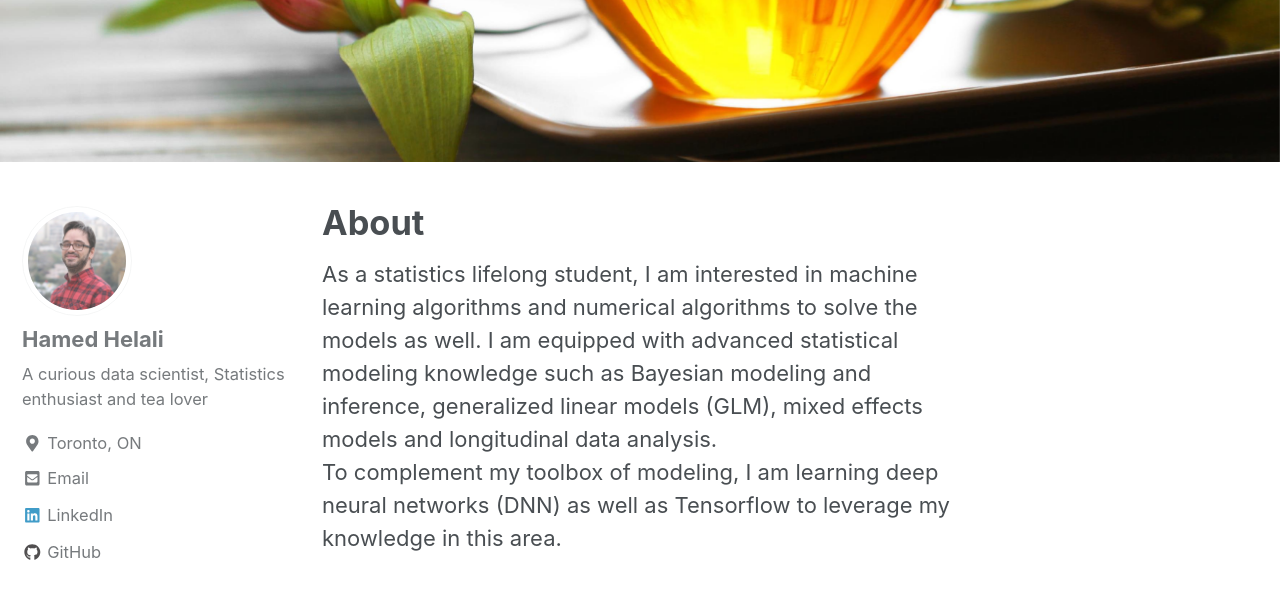
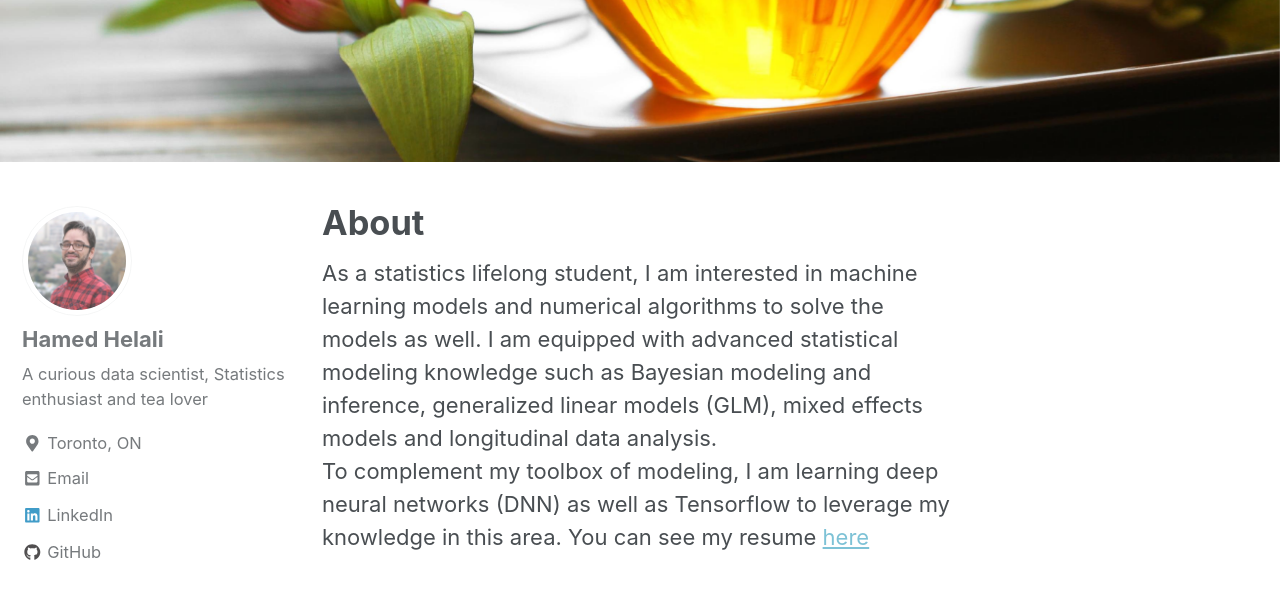
Before and after one commit to hamedhelali/hamedhelali.github.io, a Jekyll site: the page built from _pages/about.md, in a window 1280 px wide and 900 px high, scrolled down 414 px. Shown: the top 599 px of the window. Built offline with Jekyll 4.4.1, drawn with Linux system fonts in a browser that asks for light colours; nearby versions of some CDN libraries.

Commit message:
Update about.md

```diff
--- a/_pages/about.md
+++ b/_pages/about.md
@@ -5,5 +5,6 @@ header:
   image: "/images/tea.jpg"
 ---
 
-As a statistics lifelong student, I am interested in machine learning algorithms and numerical algorithms to solve the models as well. I am equipped with advanced statistical modeling knowledge such as Bayesian modeling and inference, generalized linear models (GLM), mixed effects models and longitudinal data analysis.
+As a statistics lifelong student, I am interested in machine learning models and numerical algorithms to solve the models as well. I am equipped with advanced statistical modeling knowledge such as Bayesian modeling and inference, generalized linear models (GLM), mixed effects models and longitudinal data analysis.
 To complement my toolbox of modeling, I am learning deep neural networks (DNN) as well as Tensorflow to leverage my knowledge in this area.
+You can see my resume [here]()
```
